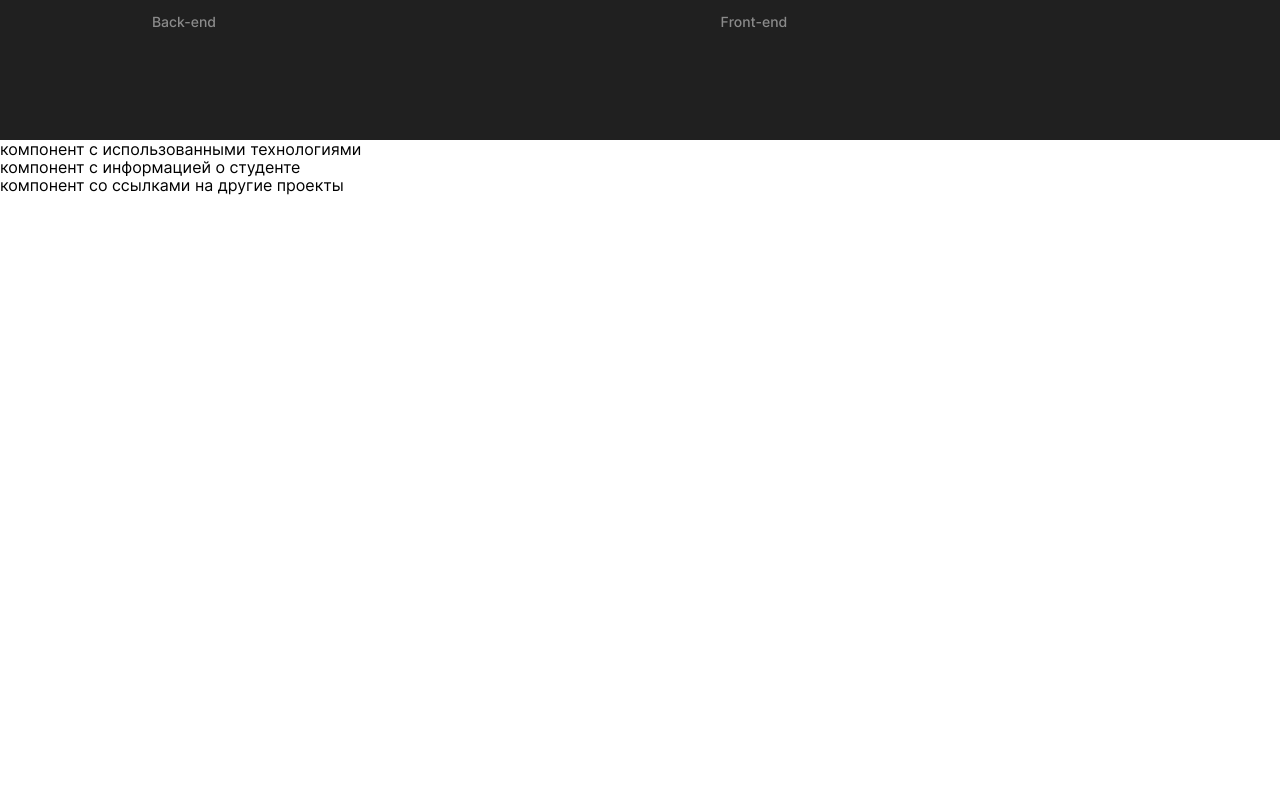
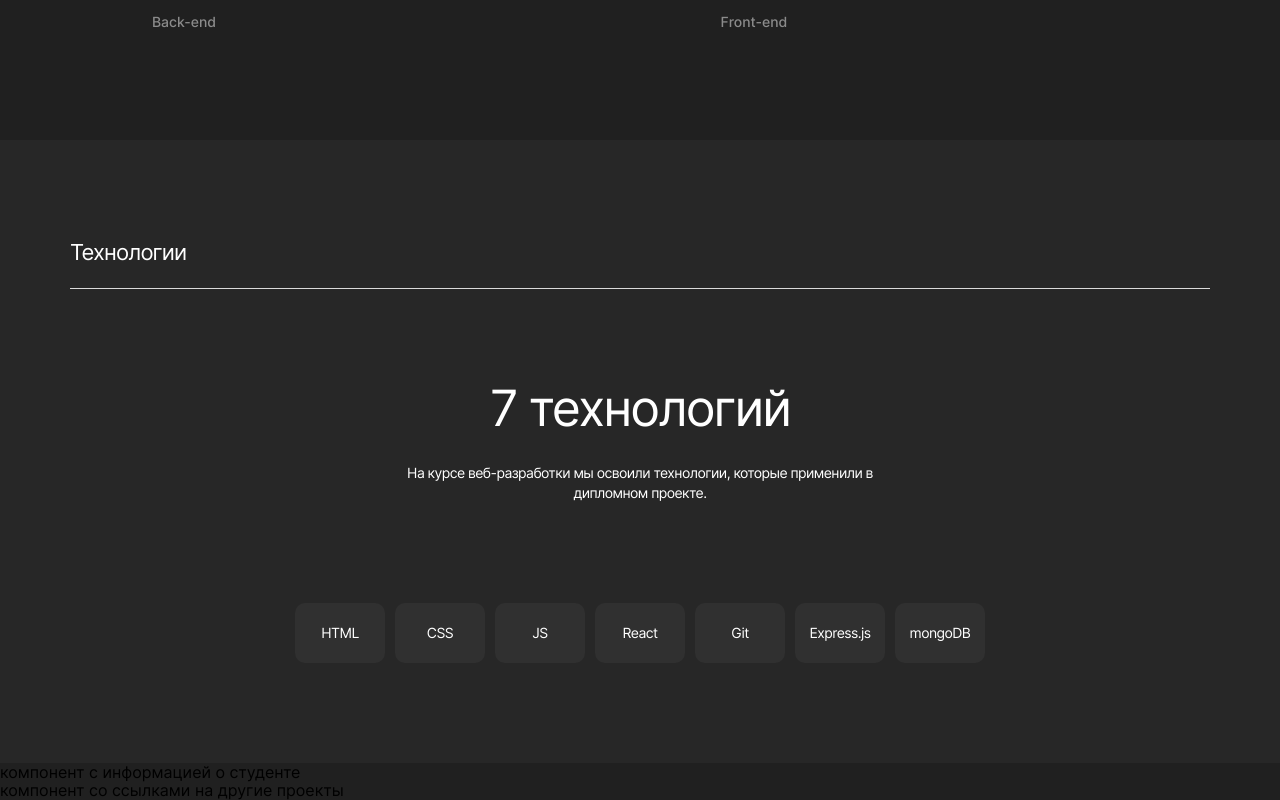
Before and after one commit to BeRealDude/movies-explorer-frontend, a React (Create React App) app: page / in a window 1280 px wide. Shown: the part 1056-1856 px from the top of the page. Before the commit the page ends 1251 px from the top, so only its background shows below. Built offline with nearby package versions, Linux system fonts and the light colour scheme.

Commit message:
feat: techs

```diff
--- a/src/components/AboutProject/AboutProject.css
+++ b/src/components/AboutProject/AboutProject.css
@@ -1,10 +1,6 @@
 .project {
     background: #202020;
     padding: 110px 70px;
-}
-
-.project__wrapp {
-
 }
 
 .project__container {
@@ -20,7 +16,7 @@ display: grid;
 }
 
 .project__line {
-    background-image: url('../../images/line_AboutProject.svg');
+    background-image: url('../../images/line_under-heading.svg');
     height: 1px;
 }
 
--- a/src/components/Techs/Techs.css
+++ b/src/components/Techs/Techs.css
@@ -0,0 +1,70 @@
+.techs {
+    background: #272727;
+    padding: 100px 70px;
+}
+
+.techs__title {
+    color: #FFF;
+    font-size: 22px;
+    letter-spacing: -0.88px;
+    font-weight: 400;
+    margin: 0 0 23px 0;
+}
+
+.techs__line {
+    background-image: url('../../images/line_under-heading.svg');
+    height: 1px;
+}
+
+.techs__container {
+    display: flex;
+    flex-direction: column;
+    align-items: center;
+}
+
+.techs__subTitle {
+    color: #FFF;
+    text-align: center;
+    font-size: 50px;
+    line-height: 58px;
+    letter-spacing: -2px;
+    font-weight: 400;
+    margin: 90px 0 26px;
+}
+
+.techs__text {
+    color: #FFF;
+    text-align: center;
+    font-size: 14px;
+    line-height: 20px;
+    letter-spacing: -0.56px;
+    margin: 0;
+    width: 41%;
+}
+
+.list-techs {
+    list-style: none;
+    padding: 0;
+    margin: 0;
+    display: flex;
+    margin: 100px 0 0;
+}
+
+.list-techs__item {
+    border-radius: 10px;
+    background: #303030;
+    width: 90px;
+    height: 60px;
+    display: flex;
+    align-items: center;
+    justify-content: center;
+    color: #FFF;
+    font-size: 14px;
+    letter-spacing: -0.56px;
+    font-weight: 400;
+    margin-right: 10px;
+}
+
+.list-techs__item:last-of-type {
+    margin: 0;
+}
--- a/src/components/Techs/Techs.js
+++ b/src/components/Techs/Techs.js
@@ -1,8 +1,24 @@
+import './Techs.css'
+
 function Techs() {
     return (
-      <>
-      <div id="techs">компонент с использованными технологиями</div>
-      </>
+      <section className="techs" id="techs">
+        <h2 className="techs__title">Технологии</h2>
+      <div className="techs__line"></div>
+      <div className='techs__container'>
+      <h3 className="techs__subTitle">7 технологий</h3>
+      <p className="techs__text">На курсе веб-разработки мы освоили технологии, которые применили в дипломном проекте.</p>
+      <ul className="list-techs">
+        <li className="list-techs__item">HTML</li>
+        <li className="list-techs__item">CSS</li>
+        <li className="list-techs__item">JS</li>
+        <li className="list-techs__item">React</li>
+        <li className="list-techs__item">Git</li>
+        <li className="list-techs__item">Express.js</li>
+        <li className="list-techs__item">mongoDB</li>
+      </ul>
+      </div>
+      </section>
     );
   }
 
--- a/src/index.css
+++ b/src/index.css
@@ -2,7 +2,9 @@
 @import url(./vendor/fonts/Inter_Web/inter.css);
 
 body {
-  margin: 0;
+  max-width: 1280px;
+  background-color: #202020;
+  margin: 0 auto;
   font-family: 'Inter', Helvetica, Arial, sans-serif;
   -webkit-font-smoothing: antialiased;
   -moz-osx-font-smoothing: grayscale;
```
Also changed, not shown: src/images/line_under-heading.svg (renamed from src/images/line_AboutProject.svg).
